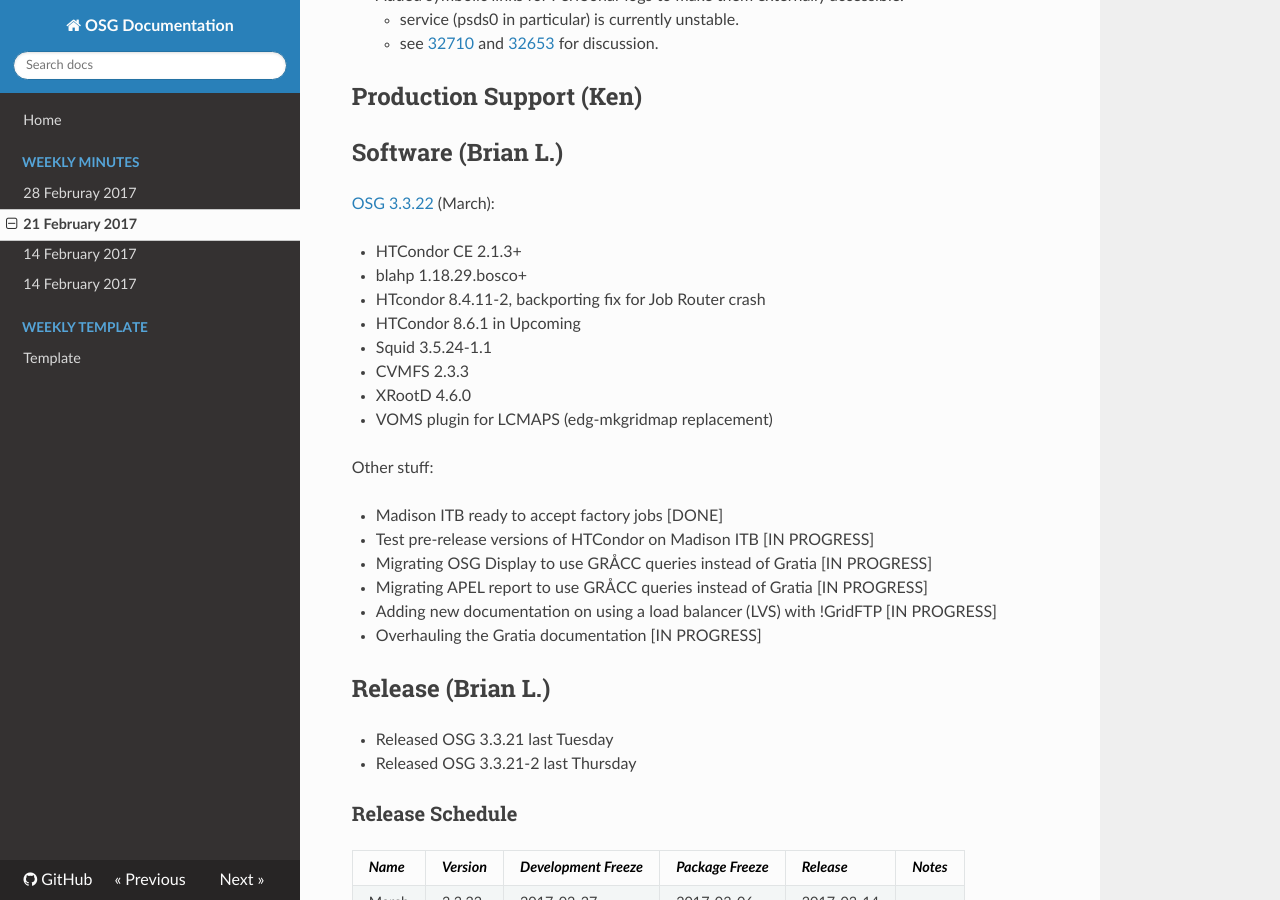
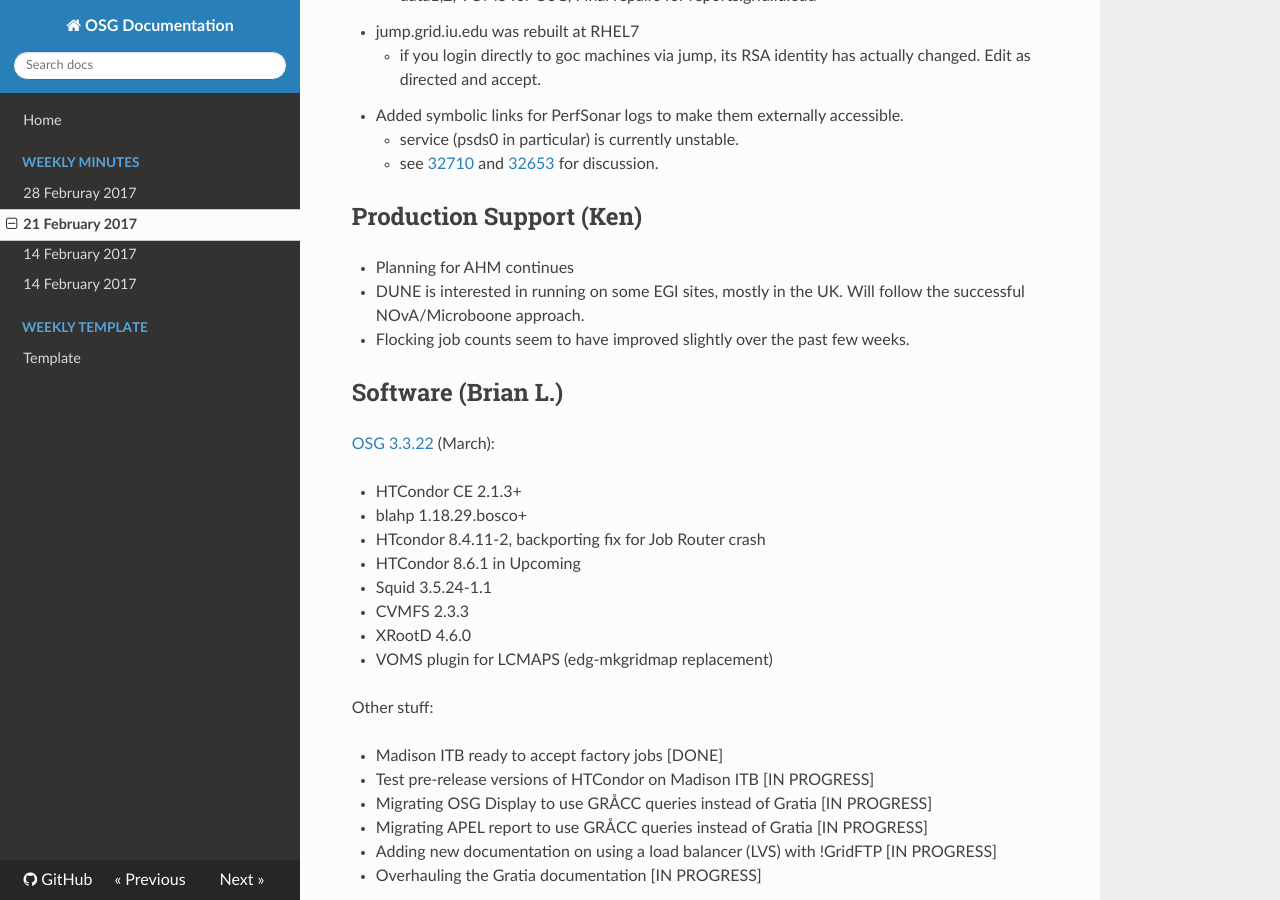
Before and after one commit to zsshah/production, an MkDocs documentation site: the page built from docs/WeeklyMinutes/21Feb2017.md, in a window 1280 px wide and 900 px high, scrolled down 2739 px. Built offline with MkDocs 1.6.1, drawn with Linux system fonts in a browser that asks for light colours; nearby versions of some CDN libraries; old or Windows-style settings are respelled for this version of MkDocs; some of the changed text lies outside the part shown.

Commit message:
Update 21Feb2017.md

```diff
--- a/docs/WeeklyMinutes/21Feb2017.md
+++ b/docs/WeeklyMinutes/21Feb2017.md
@@ -26,6 +26,10 @@
 
 
 ## FIFE - FabrIc for Frontier Experiments (Tanya)
+   * Somewhat more work but still fairly quiet
+      * 1K microboone
+      * 15K nova
+      * 62K generic fermilab
 
 ## CMS (Krista)
    * CMS Production for the week (2/14-2/20):
@@ -49,6 +53,11 @@
       * see [32710](https://ticket.grid.iu.edu/32710) and [32653](https://ticket.grid.iu.edu/32653) for discussion.
 
 ## Production Support (Ken)
+
+   * Planning for AHM continues
+   * DUNE is interested in running on some EGI sites, mostly in the UK. Will follow the successful NOvA/Microboone approach.
+   * Flocking job counts seem to have improved slightly over the past few weeks.
+
 ## Software (Brian L.)
 
 [OSG 3.3.22](https://jira.opensciencegrid.org/issues/?filter=15254) (March):
```
